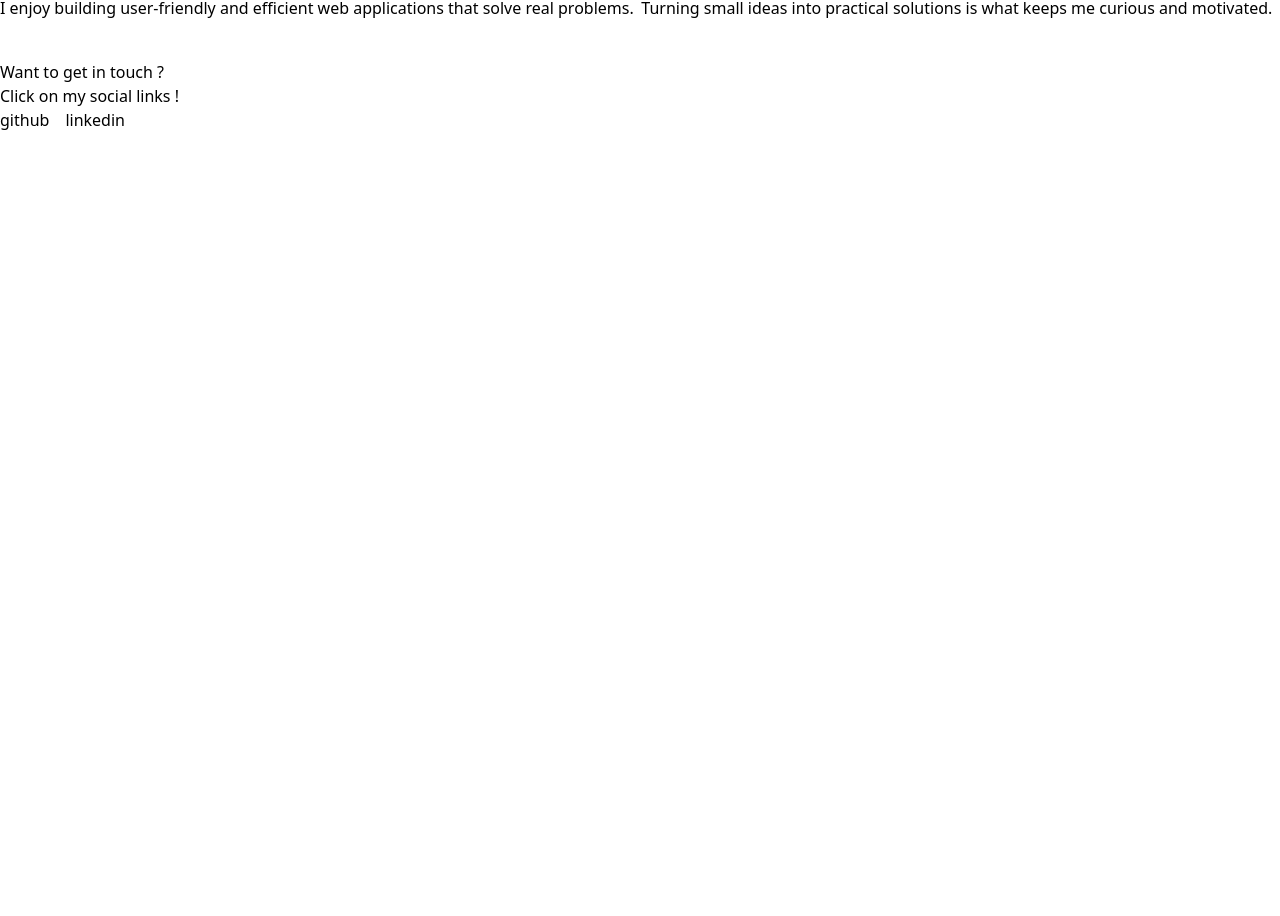
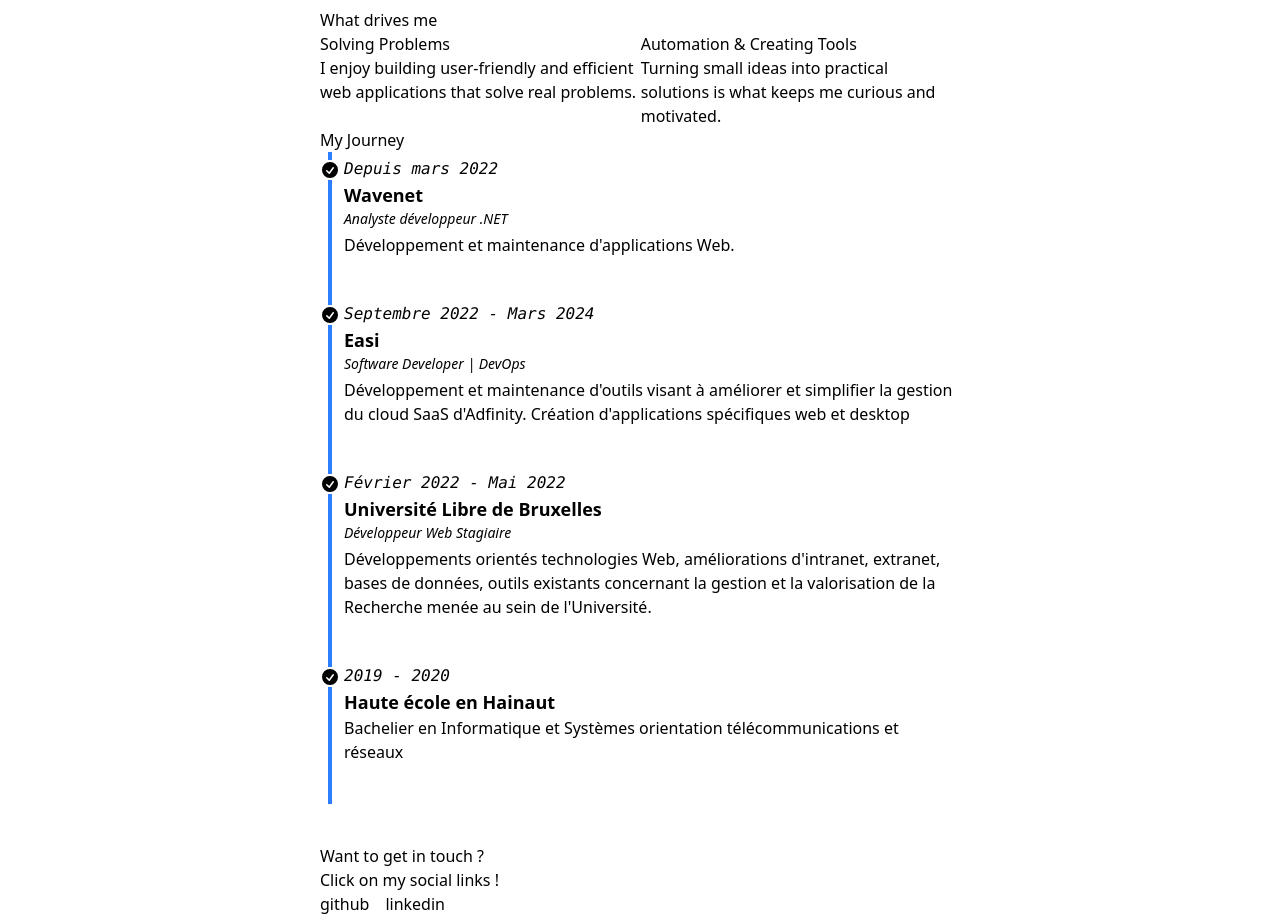
Before and after one commit to h0livier/nuxt-portfolio, a Nuxt app: page / in a window 1280 px wide. Shown: the part 716-1632 px from the top of the page. Before the commit the page ends 848 px from the top, so only its background shows below. Built offline with nearby package versions, Linux system fonts and the light colour scheme.

Commit message:
added timeline and style

```diff
--- /dev/null
+++ b/components/timeline.vue
@@ -0,0 +1,51 @@
+<script setup lang="ts">
+import type { WorkPlace, Place } from '~/types';
+
+interface TimeLineProps {
+    educations: Place[]
+    experiences: WorkPlace[]
+}
+
+const props = defineProps<TimeLineProps>()
+
+const educations = ref(props.educations)
+const experiences = ref(props.experiences)
+</script>
+<template>
+    <h3>My Journey</h3>
+    <ul class="timeline timeline-snap-icon timeline-compact timeline-vertical">
+        <li v-for="experience in experiences">
+            <hr class="bg-blue-500" />
+            <div class="timeline-middle">
+                <svg xmlns="http://www.w3.org/2000/svg" viewBox="0 0 20 20" fill="currentColor" class="h-5 w-5">
+                    <path fill-rule="evenodd"
+                        d="M10 18a8 8 0 100-16 8 8 0 000 16zm3.857-9.809a.75.75 0 00-1.214-.882l-3.483 4.79-1.88-1.88a.75.75 0 10-1.06 1.061l2.5 2.5a.75.75 0 001.137-.089l4-5.5z"
+                        clip-rule="evenodd" />
+                </svg>
+            </div>
+            <div class="timeline-end md:mb-10">
+                <time class="font-mono italic">{{ experience.date }}</time>
+                <div class="text-lg font-black">{{ experience.name }}</div>
+                <div class="text-sm italic mb-1">{{ experience.title }}</div>
+                {{ experience.description }}
+            </div>
+            <hr class="bg-blue-500" />
+        </li>
+        <li v-for="education in educations">
+            <hr class="bg-blue-500" />
+            <div class="timeline-middle">
+                <svg xmlns="http://www.w3.org/2000/svg" viewBox="0 0 20 20" fill="currentColor" class="h-5 w-5">
+                    <path fill-rule="evenodd"
+                        d="M10 18a8 8 0 100-16 8 8 0 000 16zm3.857-9.809a.75.75 0 00-1.214-.882l-3.483 4.79-1.88-1.88a.75.75 0 10-1.06 1.061l2.5 2.5a.75.75 0 001.137-.089l4-5.5z"
+                        clip-rule="evenodd" />
+                </svg>
+            </div>
+            <div class="timeline-end md:mb-10">
+                <time class="font-mono italic">{{ education.date }}</time>
+                <div class="text-lg font-black">{{ education.name }}</div>
+                {{ education.description }}
+            </div>
+            <hr class="bg-blue-500" />
+        </li>
+    </ul>
+</template>
--- a/pages/index.vue
+++ b/pages/index.vue
@@ -12,16 +12,16 @@ const educations: Place[] = [
 
 </script>
 <template>
+    <div class="flex justify-center">
         <Cv :experiences="experiences" :educations="educations" />
-    <div class="min-h-screen print:hidden">
-        <p><a href="mailto:olivier.hayot.dev@gmail.com">olivier.hayot.dev@gmail.com</a></p>
+        <div class="min-h-screen print:hidden max-w-[50vw]">
+            <p class="mt-[7.5vh]"><a href="mailto:olivier.hayot.dev@gmail.com">olivier.hayot.dev@gmail.com</a></p>
             <div class="hero min-h-[80vh]">
                 <div class="hero-content">
                     <div class="max-w-md">
                         <h1 class="text-5xl font-bold">Hi, I'm Olivier 👋</h1>
                         <p class="py-6">
-                        Provident cupiditate voluptatem et in. Quaerat fugiat ut assumenda excepturi exercitationem
-                        quasi. In deleniti eaque aut repudiandae et a id nisi.
+                            Software Developer with {{ new Date().getFullYear() - new Date(2022, 9, 22).getFullYear() }} years of web experience.
                         </p>
                         <PrintButton></PrintButton>
                     </div>
@@ -40,6 +40,7 @@ const educations: Place[] = [
                     </div>
                 </div>
             </div>
+            <Timeline :experiences="experiences" :educations="educations" />
             <div class="mt-10">
                 <h2>Want to get in touch ?</h2>
                 <p>Click on my social links !</p>
@@ -49,4 +50,5 @@ const educations: Place[] = [
                 </p>
             </div>
         </div>
+    </div>
 </template>
```
Lines whose indentation alone changed are shown as unchanged.
